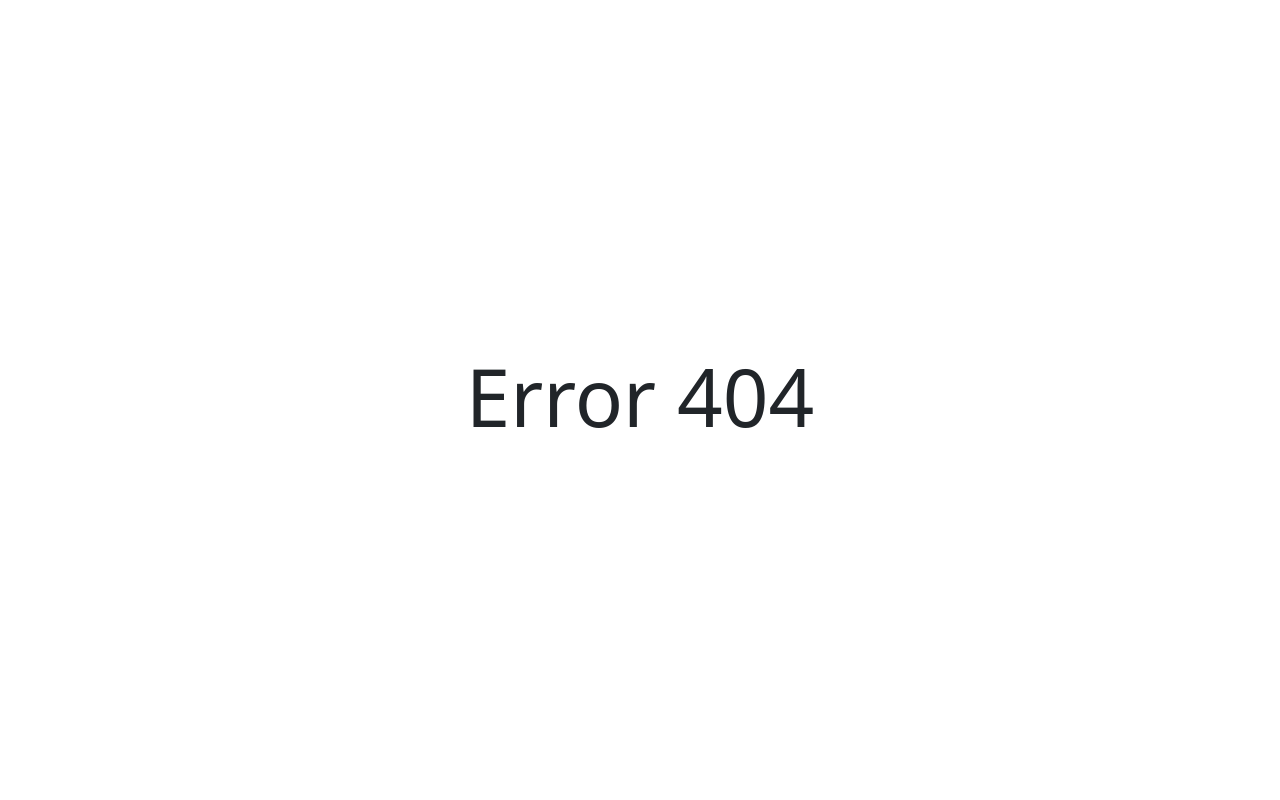
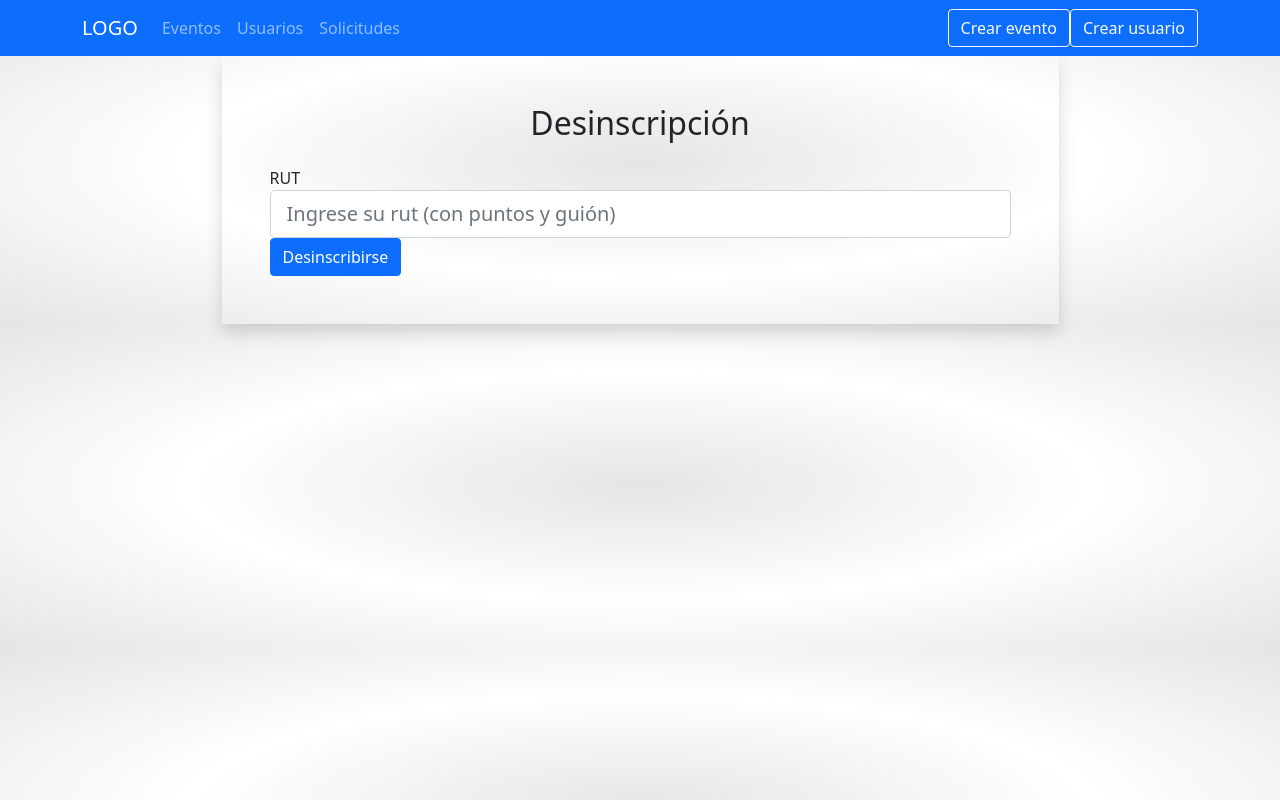
Before and after one commit to ArielSalgado/TITEC-I, a React (Create React App) app in the folder client/: page /cancelarSolicitud/1 in a window 1280 px wide. Before the commit this address had no page. Built offline with nearby package versions, Linux system fonts and the light colour scheme.

Commit message:
Implementación CancelarSolicitud

```diff
--- a/client/src/App.js
+++ b/client/src/App.js
@@ -6,6 +6,7 @@ import Admin from './components/pages/admin/Admin';
 import Home from './components/pages/usuario/Home';
 import VerEventoUsuario from './components/pages/usuario/VerEvento';
 import CrearSolicitud from './components/pages/usuario/CrearSolicitud';
+import CancelarSolicitud from './components/pages/usuario/CancelarSolicitud';
 import Usuarios from './components/pages/admin/Usuarios';
 import VerUsuario from './components/pages/admin/VerUsuario';
 import CrearUsuario from './components/pages/admin/CrearUsuario';
@@ -27,6 +28,7 @@ function App() {
           <Route exact path='/' component={Home} />
           <Route exact path='/verEvento/:id' component={VerEventoUsuario} />
           <Route exact path='/crearSolicitud/:id' component={CrearSolicitud} />
+          <Route exact path='/cancelarSolicitud/:id' component={CancelarSolicitud} />
 
           <Route exact path='/admin/' component={Admin} />
           <Route exact path='/admin/usuarios' component={Usuarios} />
--- /dev/null
+++ b/client/src/components/pages/usuario/CancelarSolicitud.js
@@ -0,0 +1,42 @@
+import React, { useState } from 'react';
+import { useParams } from 'react-router-dom';
+import Axios from 'axios';
+
+const CancelarSolicitud = () => {
+    const [solicitud, setSolicitud] = useState({
+        rut: ""
+    });
+
+    const {
+        rut
+    } = solicitud;
+
+    const { id } = useParams();
+
+    const onInputChange = e => {
+        setSolicitud({...solicitud, [e.target.name]: e.target.value});
+    };
+
+    const onSubmit = async e => {
+        e.preventDefault();
+        await Axios.delete(`http://localhost:3001/api/user/eliminarSolicitud/${id}`, solicitud);
+    };
+
+    return (
+        <div className="container">
+            <div className="w-75 mx-auto shadow p-5">
+                <h2 className="text-center mb-4">Desinscripción</h2>
+                <form onSubmit={e => onSubmit(e)}>
+                <div className="form-group">
+                    <label htmlFor="rut">RUT</label>
+                    <input type="text" className="form-control form-control-lg"
+                    placeholder="Ingrese su rut (con puntos y guión)" name="rut" value={solicitud.rut} onChange={e => onInputChange(e)} />
+                </div>
+                <button className="btn btn-primary btn-block">Desinscribirse</button>
+                </form>
+            </div>
+        </div>
+    );
+};
+
+export default CancelarSolicitud;
--- a/client/src/components/pages/usuario/CrearSolicitud.js
+++ b/client/src/components/pages/usuario/CrearSolicitud.js
@@ -1,4 +1,5 @@
 import React, { useState } from 'react';
+import { useParams } from 'react-router-dom';
 import Axios from 'axios';
 
 const CrearSolicitud = () => {
@@ -8,7 +9,7 @@ const CrearSolicitud = () => {
         apellidos: "",
         telefono: "",
         fecha_nacimiento: "",
-        previsión: ""
+        prevision: ""
     });
 
     const {
@@ -20,13 +21,15 @@ const CrearSolicitud = () => {
         prevision
     } = solicitud;
 
+    const { id } = useParams();
+
     const onInputChange = e => {
         setSolicitud({...solicitud, [e.target.name]: e.target.value});
     };
 
     const onSubmit = async e => {
         e.preventDefault();
-        await Axios.post("http://localhost:3001/api/user/crearSolicitud", solicitud);
+        await Axios.post(`http://localhost:3001/api/user/crearSolicitud/${id}`, solicitud);
     };
 
     return (
@@ -67,7 +70,7 @@ const CrearSolicitud = () => {
                         <option value="FONASA">FONASA</option>
                     </select>
                 </div>
-                <button className="btn btn-primary btn-block">Inscripcion</button>
+                <button className="btn btn-primary btn-block">Inscribirse</button>
                 </form>
             </div>
         </div>
--- a/client/src/components/pages/usuario/Home.js
+++ b/client/src/components/pages/usuario/Home.js
@@ -9,22 +9,18 @@ const Home = () => {
         cargarEventos();
     }, []);
 
+    var items = [];
+
     const cargarEventos = async () => {
         const response = await Axios.get("http://localhost:3001/api/user/verEventos");
-        createCards(response.data);
-    };
-
-    var items = [];
-
-    const createCards = e => {
-        e.map((evento) => {
+        response.data.map((evento) => {
             console.log(evento);
             items.push(
                 <Card imgsrc={`${evento.codigo_actividad}.png`} nombre={evento.nombre_actividad} desc={evento.descripción} id_evento={evento.codigo_actividad} />
             );
         });
         setCards(items);
-    }
+    };
 
     return (
         <div className="container">
--- a/client/src/components/pages/usuario/verEvento.js
+++ b/client/src/components/pages/usuario/verEvento.js
@@ -48,6 +48,7 @@ const VerEvento = () => {
                 <li className="list-group-item">Requisitos: {evento.requisitos}</li>
             </ul>
             <Link className="btn btn-primary" to={`/crearSolicitud/${evento.codigo_actividad}`} >Inscribirse</Link>
+            <Link className="btn btn-primary" to={`/cancelarSolicitud/${evento.codigo_actividad}`} >Desinscribirse</Link>
             <Link className="btn btn-primary" to="/">Volver</Link>
         </div>
     );
```
